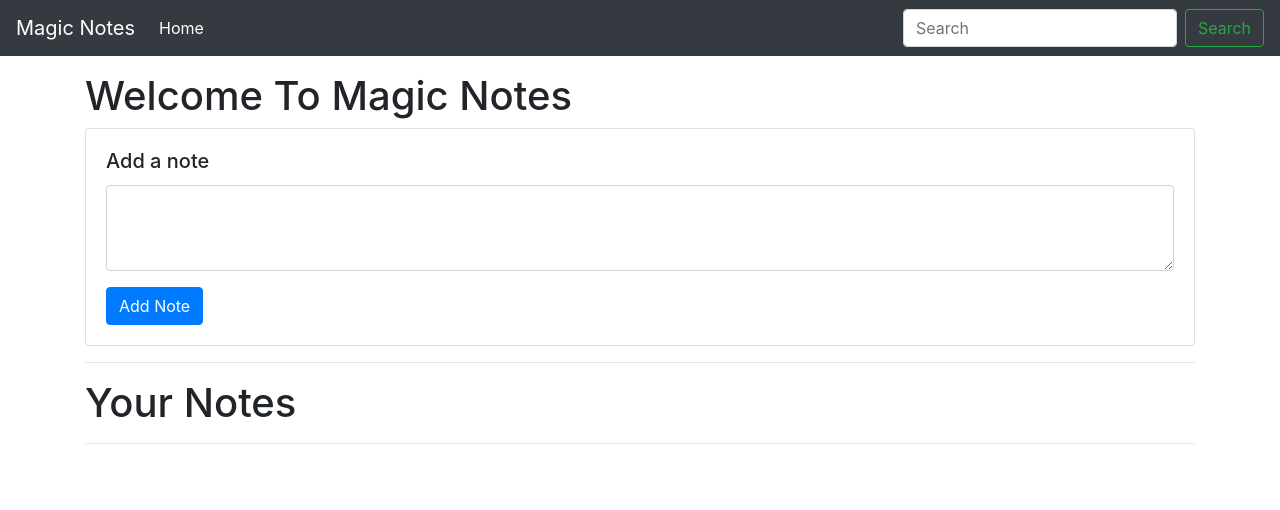
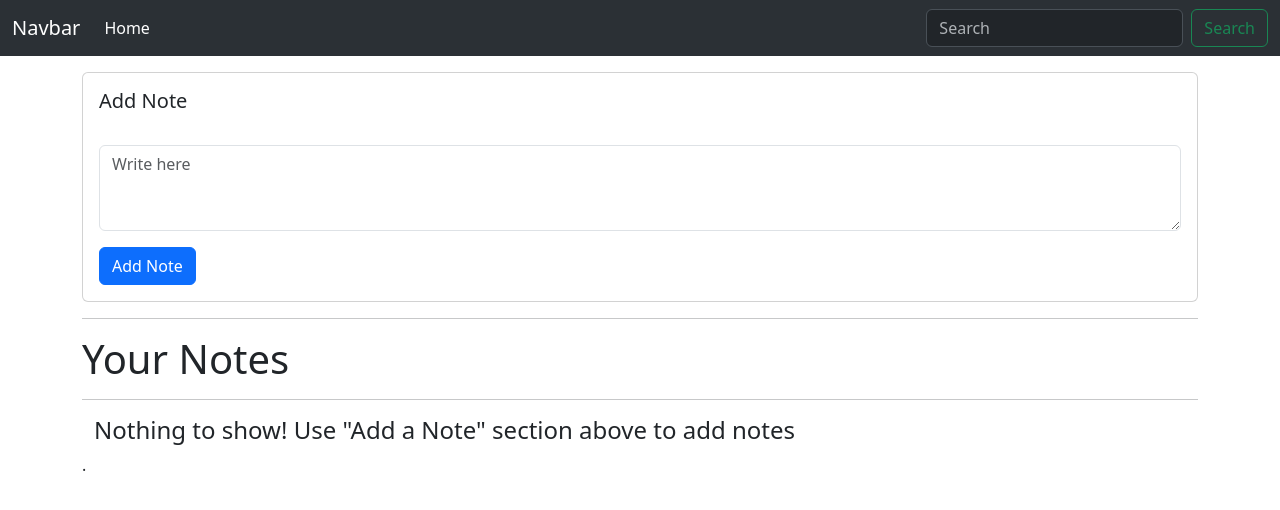
Before and after one commit to salub-xd/Notes-todolist-webApp, a plain HTML site: page index.html in a window 1280 px wide. Drawn offline with nearby package versions, Linux system fonts and the light colour scheme.

Commit message:
Update index.html

```diff
--- a/index.html
+++ b/index.html
@@ -3,46 +3,49 @@
 
 <head>
   <meta charset="UTF-8">
+  <meta http-equiv="X-UA-Compatible" content="IE=edge">
   <meta name="viewport" content="width=device-width, initial-scale=1.0">
-    <meta http-equiv="X-UA-Compatible" content="ie=edge">
   <title>Notes App</title>
-    <link rel="stylesheet" href="https://stackpath.bootstrapcdn.com/bootstrap/4.3.1/css/bootstrap.min.css"
-        integrity="sha384-ggOyR0iXCbMQv3Xipma34MD+dH/1fQ784/j6cY/iJTQUOhcWr7x9JvoRxT2MZw1T" crossorigin="anonymous">
+  <link href="https://cdn.jsdelivr.net/npm/bootstrap@5.3.0-alpha1/dist/css/bootstrap.min.css" rel="stylesheet"
+    integrity="sha384-GLhlTQ8iRABdZLl6O3oVMWSktQOp6b7In1Zl3/Jr59b6EGGoI1aFkw7cmDA6j6gD" crossorigin="anonymous">
+
 </head>
 
 <body>
 
-    <nav class="navbar navbar-expand-lg navbar-dark bg-dark">
-        <a class="navbar-brand" href="#">Magic Notes</a>
-        <button class="navbar-toggler" type="button" data-toggle="collapse" data-target="#navbarSupportedContent"
+
+  <nav class="navbar navbar-expand-lg bg-body-tertiary navbar bg-dark" data-bs-theme="dark">
+    <div class="container-fluid">
+      <a class="navbar-brand" href="#">Navbar</a>
+      <button class="navbar-toggler" type="button" data-bs-toggle="collapse" data-bs-target="#navbarSupportedContent"
         aria-controls="navbarSupportedContent" aria-expanded="false" aria-label="Toggle navigation">
         <span class="navbar-toggler-icon"></span>
       </button>
-
       <div class="collapse navbar-collapse" id="navbarSupportedContent">
-            <ul class="navbar-nav mr-auto">
-                <li class="nav-item active">
-                    <a class="nav-link" href="#">Home <span class="sr-only">(current)</span></a>
+        <ul class="navbar-nav me-auto mb-2 mb-lg-0">
+          <li class="nav-item">
+            <a class="nav-link active" aria-current="page" href="#">Home</a>
           </li>
 
         </ul>
-            <form class="form-inline my-2 my-lg-0">
-                <input class="form-control mr-sm-2" id="searchTxt" type="search" placeholder="Search" aria-label="Search">
-                <button class="btn btn-outline-success my-2 my-sm-0" type="submit">Search</button>
+        <form class="d-flex" role="search">
+          <input class="form-control me-2" id="searchtxt" type="search" placeholder="Search" aria-label="Search">
+          <button class="btn btn-outline-success" type="submit">Search</button>
         </form>
+      </div>
     </div>
   </nav>
 
 
-    <div class="container my-3">
-        <h1>Welcome To Magic Notes</h1>
+  <div class="container my-3 " id="container">
     <div class="card">
       <div class="card-body">
-                <h5 class="card-title">Add a note</h5>
-                <div class="form-group">
-                    <textarea class="form-control" id="addTxt" rows="3"></textarea>
+        <h5 class="card-title">Add Note</h5>
+        <div class="mb-3">
+          <label for="exampleFormControlTextarea1" class="form-label"></label>
+          <textarea class="form-control" id="addtext" rows="3" placeholder="Write here"></textarea>
         </div>
-                <button class="btn btn-primary" id="addBtn">Add Note</button>
+        <button id="addbtn" class="btn btn-primary">Add Note </button>
       </div>
     </div>
     <hr>
@@ -51,16 +54,16 @@
     <div id="notes" class="row container-fluid"> </div>
   </div>
 
-    <script src="https://code.jquery.com/jquery-3.3.1.slim.min.js"
-        integrity="sha384-q8i/X+965DzO0rT7abK41JStQIAqVgRVzpbzo5smXKp4YfRvH+8abtTE1Pi6jizo"
+
+  <script src="https://cdn.jsdelivr.net/npm/@popperjs/core@2.11.6/dist/umd/popper.min.js"
+    integrity="sha384-oBqDVmMz9ATKxIep9tiCxS/Z9fNfEXiDAYTujMAeBAsjFuCZSmKbSSUnQlmh/jp3"
     crossorigin="anonymous"></script>
-    <script src="https://cdnjs.cloudflare.com/ajax/libs/popper.js/1.14.7/umd/popper.min.js"
-        integrity="sha384-UO2eT0CpHqdSJQ6hJty5KVphtPhzWj9WO1clHTMGa3JDZwrnQq4sF86dIHNDz0W1"
+  <script src="https://cdn.jsdelivr.net/npm/bootstrap@5.3.0-alpha1/dist/js/bootstrap.min.js"
+    integrity="sha384-mQ93GR66B00ZXjt0YO5KlohRA5SY2XofN4zfuZxLkoj1gXtW8ANNCe9d5Y3eG5eD"
     crossorigin="anonymous"></script>
-    <script src="https://stackpath.bootstrapcdn.com/bootstrap/4.3.1/js/bootstrap.min.js"
-        integrity="sha384-JjSmVgyd0p3pXB1rRibZUAYoIIy6OrQ6VrjIEaFf/nJGzIxFDsf4x0xIM+B07jRM"
-        crossorigin="anonymous"></script>
-    <script src="js/app.js"></script>
-</body>
+
+  <script src="script.js"></script>
+
+
 
 </html>
```
Lines whose indentation alone changed are shown as unchanged.
